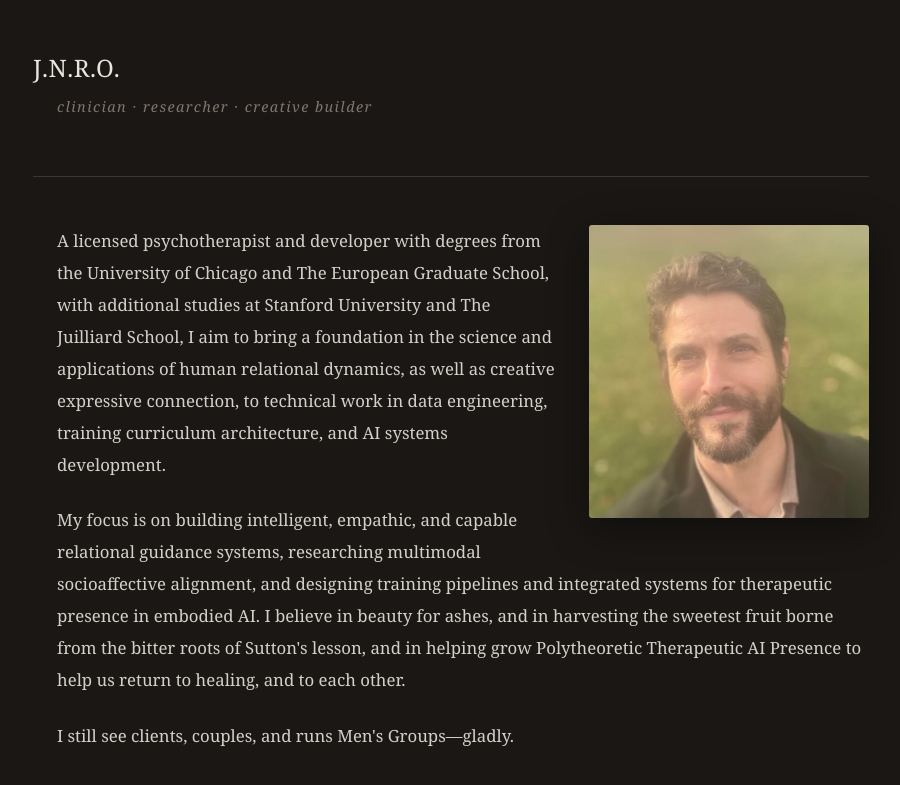
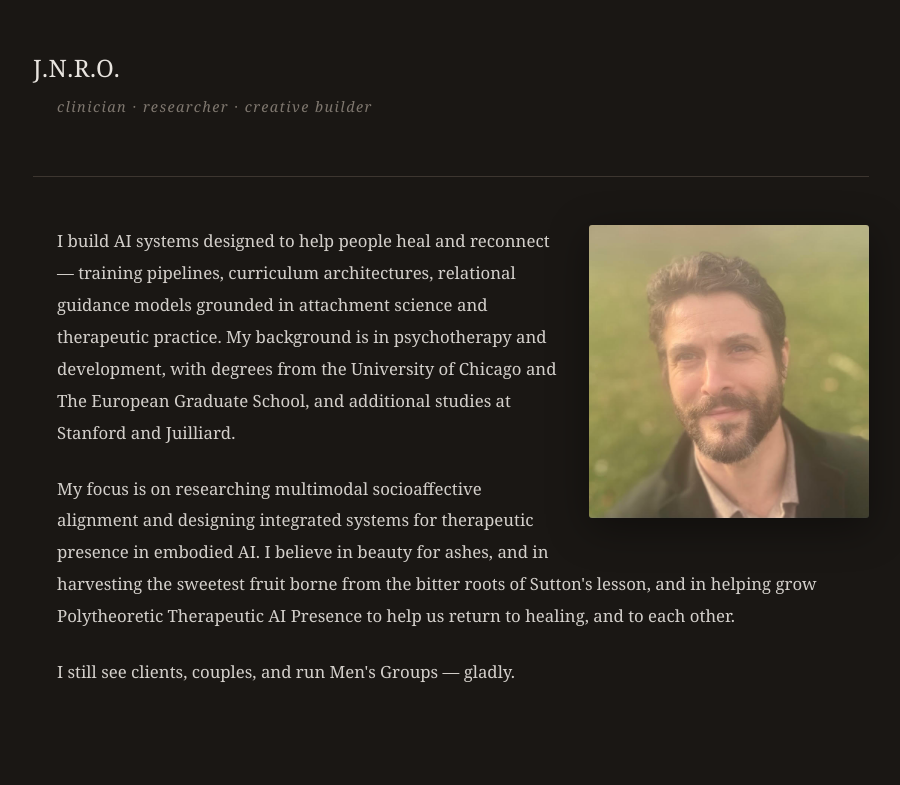
Before and after one commit to geosh5676/geosh5676.github.io, a Jekyll site: the page about.html, which Jekyll copies as it is, in a window 1280 px wide. Shown: the top 785 px of the page, without its empty margins (189-1089 px from the left). Built offline with Jekyll 4.4.1, drawn with Linux system fonts in a browser that asks for light colours.

Commit message:
Rewrite about page bio to lead with the work
Co-Authored-By: Claude Opus 4.6 <noreply@anthropic.com>

```diff
--- a/about.html
+++ b/about.html
@@ -154,13 +154,13 @@
         <section>
             <img src="about-portrait.png" alt="" class="about-portrait">
             <p>
-                A licensed psychotherapist and developer with degrees from the University of Chicago and The European Graduate School, with additional studies at Stanford University and The Juilliard School, I aim to bring a foundation in the science and applications of human relational dynamics, as well as creative expressive connection, to technical work in data engineering, training curriculum architecture, and AI systems development.
+                I build AI systems designed to help people heal and reconnect — training pipelines, curriculum architectures, relational guidance models grounded in attachment science and therapeutic practice. My background is in psychotherapy and development, with degrees from the University of Chicago and The European Graduate School, and additional studies at Stanford and Juilliard.
             </p>
             <p>
-                My focus is on building intelligent, empathic, and capable relational guidance systems, researching multimodal socioaffective alignment, and designing training pipelines and integrated systems for therapeutic presence in embodied AI. I believe in beauty for ashes, and in harvesting the sweetest fruit borne from the bitter roots of Sutton's lesson, and in helping grow Polytheoretic Therapeutic AI Presence to help us return to healing, and to each other.
+                My focus is on researching multimodal socioaffective alignment and designing integrated systems for therapeutic presence in embodied AI. I believe in beauty for ashes, and in harvesting the sweetest fruit borne from the bitter roots of Sutton's lesson, and in helping grow Polytheoretic Therapeutic AI Presence to help us return to healing, and to each other.
             </p>
             <p>
-                I still see clients, couples, and runs Men's Groups—gladly.
+                I still see clients, couples, and run Men's Groups — gladly.
             </p>
         </section>
 
```
